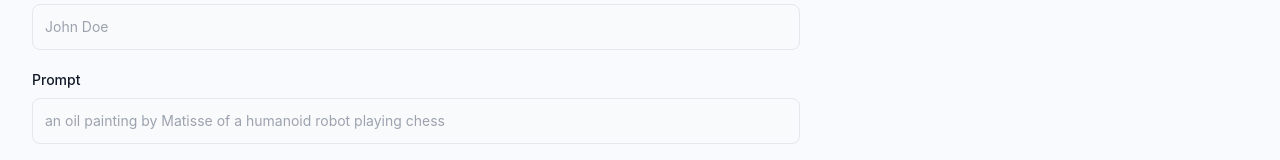
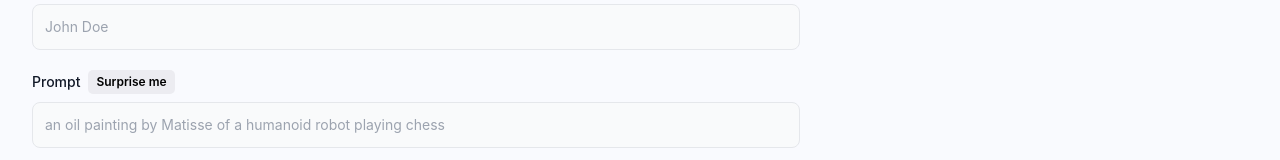
Before and after one commit to mokhtarhalim/AI-Imaginate, a React (Vite) app in the folder client/: page /create-post in a window 1280 px wide. Shown: the part 273-433 px from the top of the page. Built offline with nearby package versions, Linux system fonts and the light colour scheme; a web font is replaced by a local one.

Commit message:
Finished frontend and backend

```diff
--- a/client/src/pages/CreatePost.jsx
+++ b/client/src/pages/CreatePost.jsx
@@ -77,7 +77,7 @@ export default function CreatePost() {
     setForm({ ...form, [e.target.name]: e.target.value })
   }
 
-  const handleSupriseMe = () => {
+  const handleSurpriseMe = () => {
     const randomPrompt = getRandomPrompt(form.prompt);
     setForm({ ...form, prompt: randomPrompt })
   }
@@ -107,8 +107,8 @@ export default function CreatePost() {
             placeholder="an oil painting by Matisse of a humanoid robot playing chess"
             value={form.prompt}
             handleChange={handleChange}
-            isSupriseMe
-            handleSupriseMe={handleSupriseMe}
+            isSurpriseMe
+            handleSurpriseMe={handleSurpriseMe}
           />
 
           <div className='relative bg-gray-50 border border-gray-300 text-gray-900 text-sm rounded-lg focus:ring-blue-500 focus:border-blue-500 w-64 p-3 h-64 flex justify-center items-center'>
```
Also changed, not shown: 1 other file (tests, documents, lock files or other folders).
